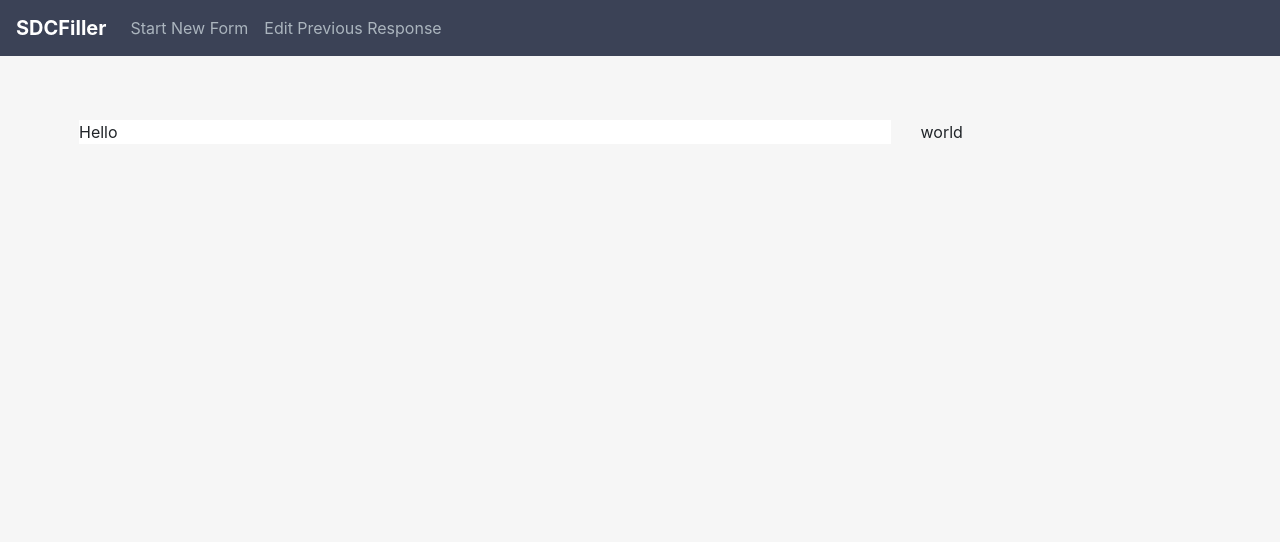
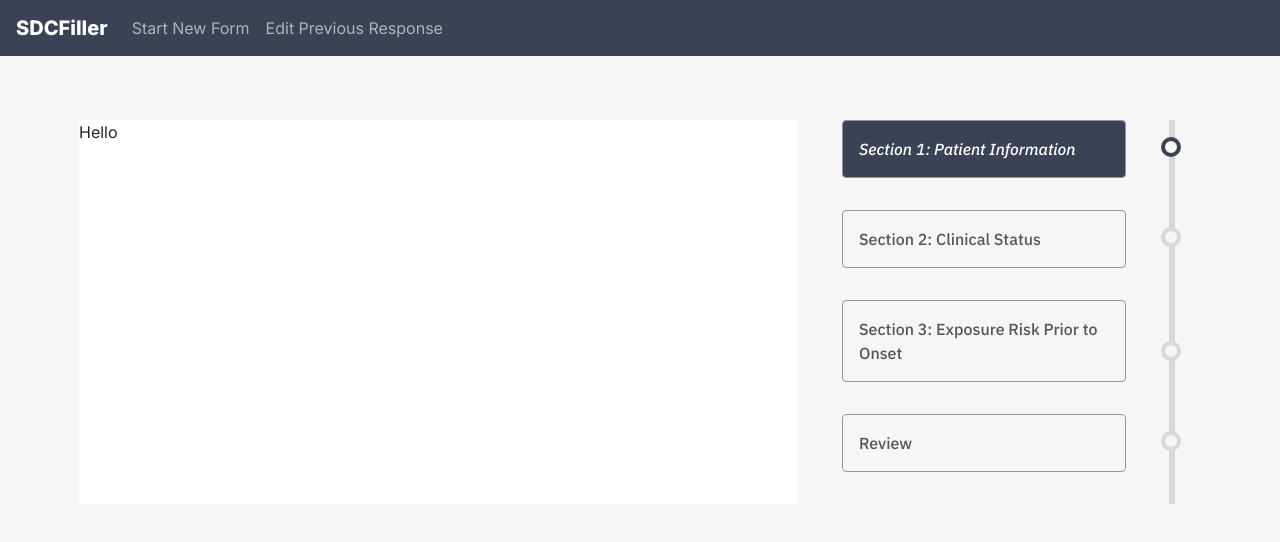
Before and after one commit to csc302-spring-2021/proj-DaBaby, a React (Create React App) app in the folder form-filler/: page / in a window 1280 px wide. Shown: the top 542 px of the page. Built offline with nearby package versions, Linux system fonts and the light colour scheme.

Commit message:
Added section sidebar, renamed js->tsx added scss style variables. Added fonts

```diff
--- /dev/null
+++ b/form-filler/src/_theme.scss
@@ -0,0 +1,5 @@
+$btn-text-color: #52575c;
+
+// Fonts
+$font-ibm: "IBM Plex Sans", sans-serif;
+$font-inter: "Inter", sans-serif;
--- a/form-filler/src/components/App.js
+++ b/form-filler/src/components/App.jsx
@@ -5,24 +5,27 @@ import React from "react";
 import NavigationBar from "./NavigationBar";
 import SDCSection from "./SDCSection";
 
-import { Col, Row } from "react-bootstrap";
+import { Col, Row, Container } from "react-bootstrap";
+import SDCSidebar from "./SDCSidebar";
 
 class App extends React.Component {
   render() {
     return (
-      <div className="App">
+      <Container fluid className="App">
         <NavigationBar />
         <Col>
           <Row>
-            <Col md={9}>
+            <Col md={8}>
               <SDCSection>
                 <Col></Col>
               </SDCSection>
             </Col>
-            <Col md={3}>world</Col>
+            <Col md={4}>
+              <SDCSidebar />
+            </Col>
           </Row>
         </Col>
-      </div>
+      </Container>
     );
   }
 }
--- a/form-filler/src/components/App.scss
+++ b/form-filler/src/components/App.scss
@@ -1,5 +1,6 @@
 .App {
   margin: 0;
+  padding: 0;
   height: 100%;
 }
 
--- a/form-filler/src/components/NavigationBar.scss
+++ b/form-filler/src/components/NavigationBar.scss
@@ -1,9 +1,12 @@
+@import "../theme";
+
 .bg-sdc {
   background-color: #3b4256;
+  font-family: $font-inter;
 
   .navbar-brand {
     color: #fff;
-    font-weight: bolder;
+    font-weight: 800;
   }
 
   .navbar-brand:hover {
@@ -11,6 +14,8 @@
   }
 
   .navbar-nav {
+    font-weight: 400;
+
     .nav-link {
       color: #abb5be;
     }
@@ -20,10 +25,7 @@
     }
 
     .nav-link.active {
-      color: #fff;
-    }
-
-    .nav-link.active {
+      font-weight: 500;
       color: #fff;
     }
   }
--- /dev/null
+++ b/form-filler/src/components/SDCSectionLabel.jsx
@@ -0,0 +1,30 @@
+import "./SDCSectionLabel.scss";
+
+import React from "react";
+import { Row, Col, Container } from "react-bootstrap";
+
+class SDCSectionLabel extends React.Component {
+  state = {
+    name: "",
+    state: "",
+  };
+
+  constructor(props) {
+    super(props);
+
+    this.name = props.name;
+    this.state = props.state;
+  }
+
+  render() {
+    const { name, state } = this.props;
+
+    return (
+      <div className={`sdc-btn ${state} container`}>
+        <span>{name}</span>
+      </div>
+    );
+  }
+}
+
+export default SDCSectionLabel;
--- /dev/null
+++ b/form-filler/src/components/SDCSectionLabel.scss
@@ -0,0 +1,45 @@
+@import "../theme";
+
+.sdc-btn {
+  width: 100%;
+  padding: 1rem;
+  color: $btn-text-color;
+  border-radius: 4px;
+
+  font-family: $font-ibm;
+  font-weight: 500;
+  margin-bottom: 2rem;
+
+  border: 1px solid #979797;
+
+  &.active {
+    font-style: italic;
+
+    background-color: #3b4256;
+    color: white;
+  }
+}
+
+.container.active::after {
+  content: "";
+  position: absolute;
+  width: 20px;
+  height: 20px;
+  right: -2.5rem;
+  background-color: #f6f6f6;
+  border: 4px solid #3b4256;
+  border-radius: 50%;
+  z-index: 1;
+}
+
+.container::after {
+  content: "";
+  position: absolute;
+  width: 20px;
+  height: 20px;
+  right: -2.5rem;
+  background-color: #f6f6f6;
+  border: 4px solid #d8d8d8;
+  border-radius: 50%;
+  z-index: 1;
+}
--- /dev/null
+++ b/form-filler/src/components/SDCSidebar.jsx
@@ -0,0 +1,32 @@
+import "./SDCSidebar.scss";
+
+import React from "react";
+import { Row, Col, Container } from "react-bootstrap";
+
+import SDCSectionLabel from "./SDCSectionLabel";
+
+class SDCSidebar extends React.Component {
+  constructor(props) {
+    super(props);
+  }
+
+  render() {
+    return (
+      <Container fluid>
+        <Row>
+          <Col sm={12} className="section-navigation">
+            <SDCSectionLabel
+              name={"Section 1: Patient Information"}
+              state="active"
+            />
+            <SDCSectionLabel name={"Section 2: Clinical Status"} />
+            <SDCSectionLabel name={"Section 3: Exposure Risk Prior to Onset"} />
+            <SDCSectionLabel name={"Review"} />
+          </Col>
+        </Row>
+      </Container>
+    );
+  }
+}
+
+export default SDCSidebar;
--- /dev/null
+++ b/form-filler/src/components/SDCSidebar.scss
@@ -0,0 +1,10 @@
+.section-navigation::after {
+  content: "";
+  position: absolute;
+  width: 6px;
+  background-color: #d8d8d8;
+  top: 0;
+  right: 0;
+  bottom: 0;
+  margin-right: -2.1rem;
+}
--- a/form-filler/src/index.scss
+++ b/form-filler/src/index.scss
@@ -1,4 +1,7 @@
 @import "bootstrap/dist/css/bootstrap.min.css";
+
+@import url("https://fonts.googleapis.com/css2?family=Inter:wght@400;500;800&display=swap");
+@import url("https://fonts.googleapis.com/css2?family=IBM+Plex+Sans:ital,wght@0,400;0,500;1,500&display=swap");
 
 html,
 body,
@@ -10,9 +13,7 @@ body {
   background-color: #f6f6f6;
 
   margin: 0;
-  font-family: -apple-system, BlinkMacSystemFont, "Segoe UI", "Roboto", "Oxygen",
-    "Ubuntu", "Cantarell", "Fira Sans", "Droid Sans", "Helvetica Neue",
-    sans-serif;
+  font-family: "Inter", "IBM Plex Sans", sans-serif;
   -webkit-font-smoothing: antialiased;
   -moz-osx-font-smoothing: grayscale;
 }
```
Also changed, not shown: form-filler/src/components/NavigationBar.jsx (renamed from form-filler/src/components/NavigationBar.js), form-filler/src/components/SDCSection.jsx (renamed from form-filler/src/components/SDCSection.js).
